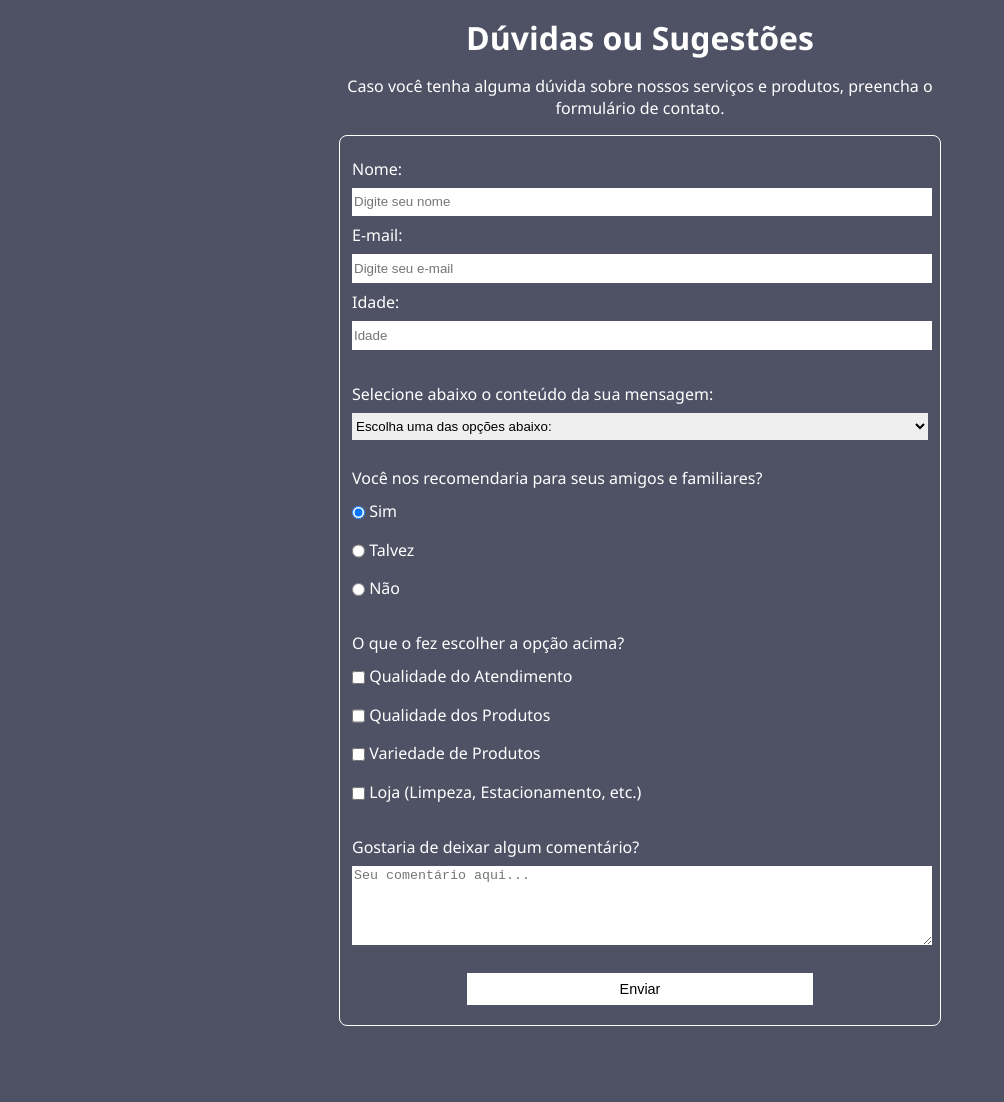
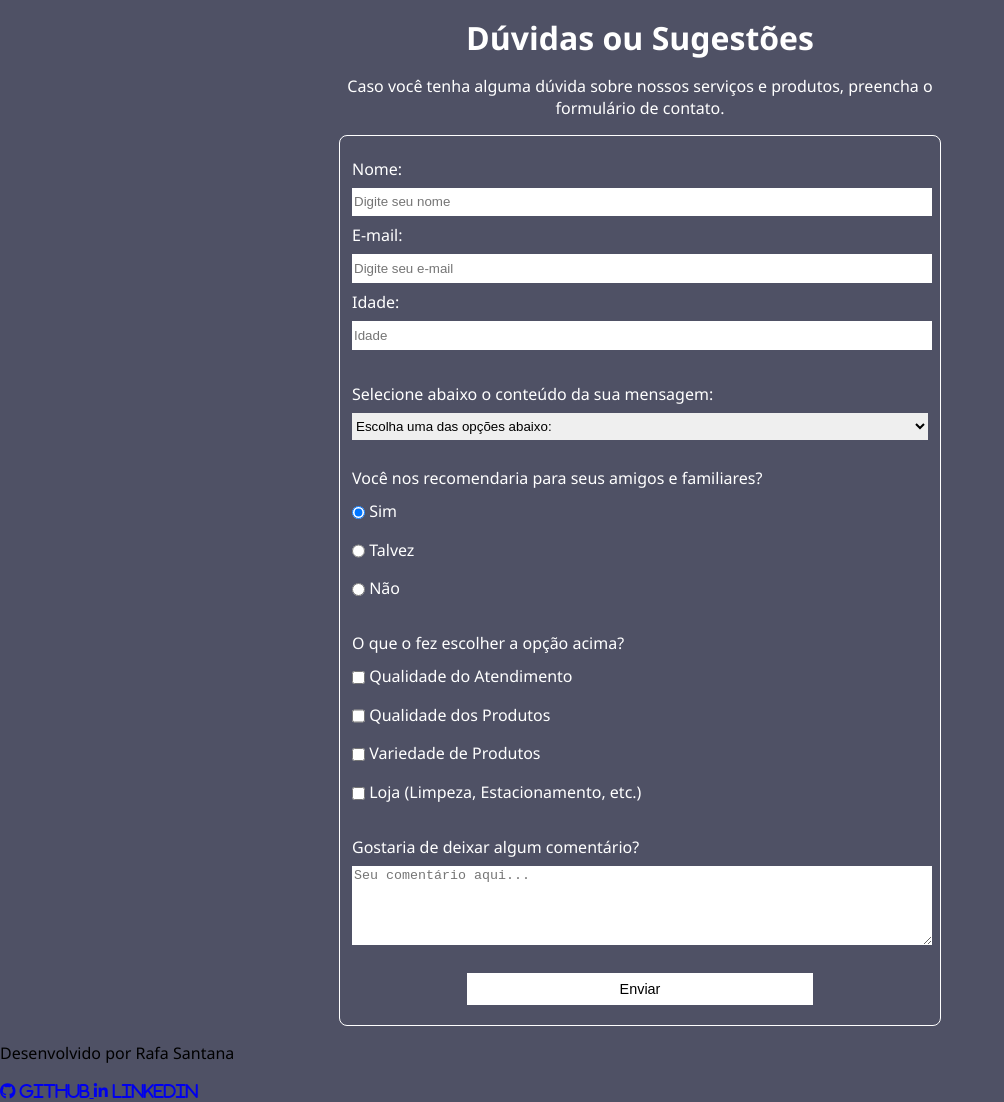
Before and after one commit to rafa-san/freeCodeCamp-5-survey-form, a plain HTML site: page index.html in a window 1280 px wide. Shown: the whole page, without its empty margins (0-1004 px from the left). Before the commit the page ends 1042 px from the top, so only its background shows below. Drawn offline with Linux system fonts and the light colour scheme.

Commit message:
feat: adicionei um footer à página

```diff
--- a/index.html
+++ b/index.html
@@ -5,6 +5,7 @@
     <meta name="viewport" content="width=device-width, initial-scale=1.0" />
     <title>Formulário de Pesquisa</title>
     <link rel="stylesheet" href="styles.css" />
+    <script src="https://kit.fontawesome.com/9f46c28665.js" crossorigin="anonymous" defer></script>
   </head>
 
   <body>
@@ -73,5 +74,18 @@
         </fieldset>
       </form>
     </main>
+
+    <footer class="footer-index">
+      <p>Desenvolvido por Rafa Santana</p>
+
+      <section class="contato">
+        <a href="https://github.com/rafa-san" target="_blank" id="profile-link">
+          <i class="fa brands fa-github"> <span class="texto-icone">GitHub</span></i>
+        </a>
+        <a href="https://www.linkedin.com/in/rafael-santana-53750415a/" target="_blank">
+          <i class="fa brands fa-linkedin"> <span class="texto-icone">LinkedIn</span></i>
+        </a>
+      </section>
+    </footer>
   </body>
 </html>
```
